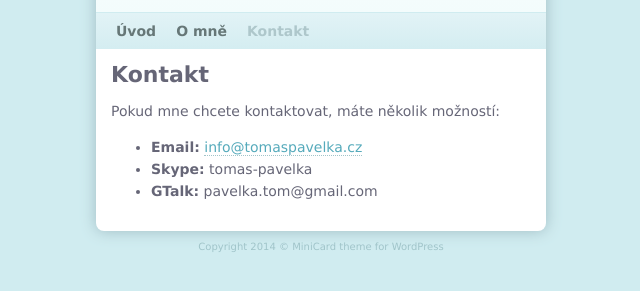
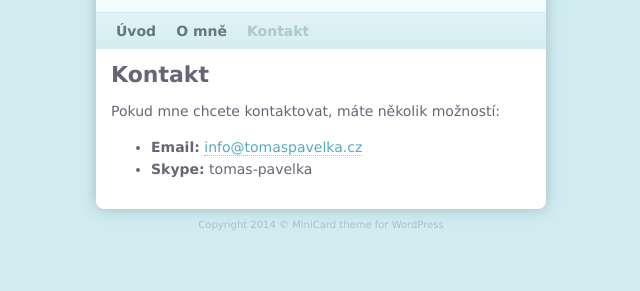
Before and after one commit to tomaspavelka/tomaspavelka.github.io, a plain HTML site: page kontakt.html in a window 1280 px wide. Shown: the part 209-500 px from the top of the page, without its empty margins (319-959 px from the left). Drawn offline with Linux system fonts and the light colour scheme.

Commit message:
Update kontakt.html

```diff
--- a/kontakt.html
+++ b/kontakt.html
@@ -56,10 +56,6 @@
                   <strong>Skype:</strong>
                   tomas-pavelka
                 </li>
-                <li>
-                  <strong>GTalk:</strong>
-                  pavelka.tom@gmail.com
-                </li>
               </ul>
             </div>
           </div>
```
